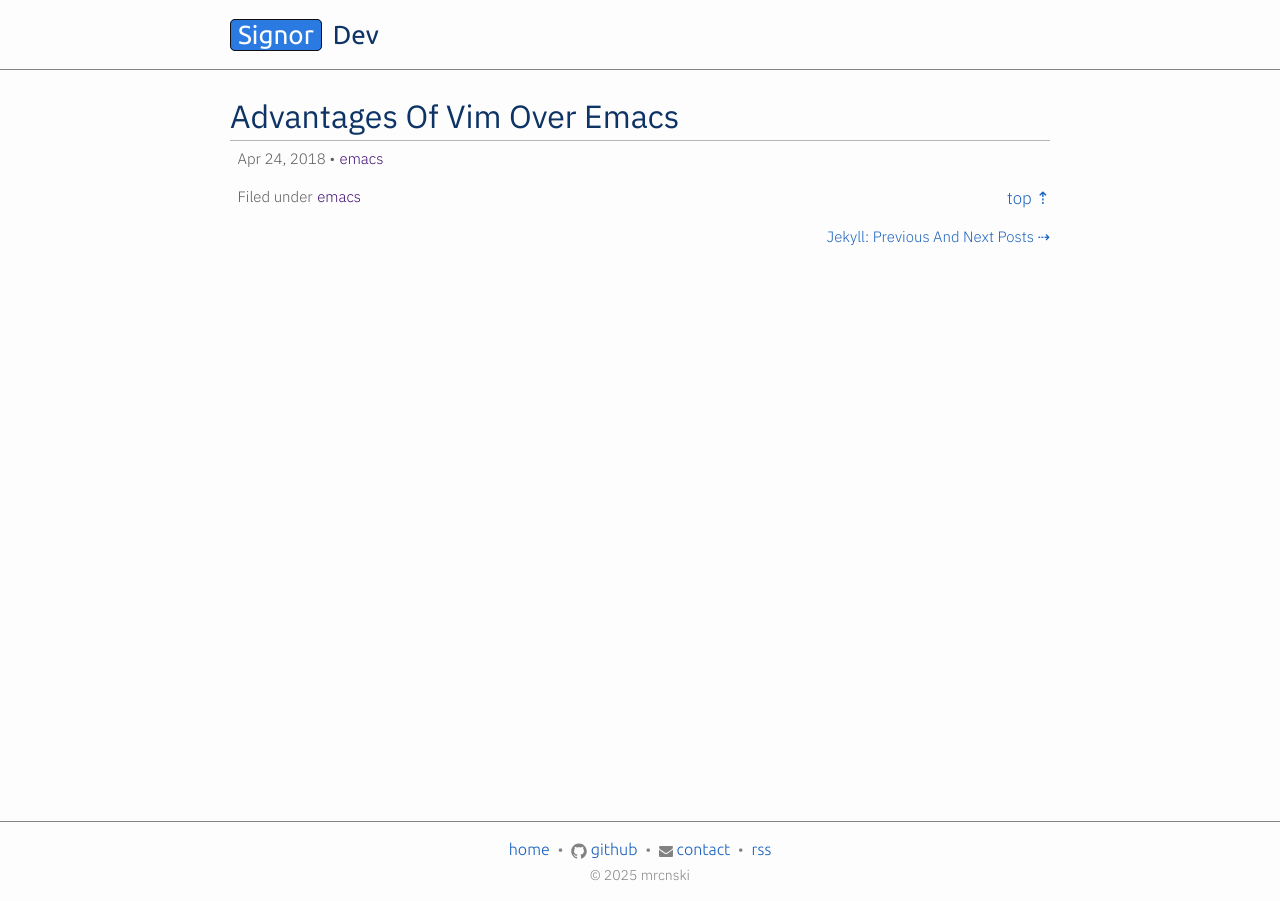
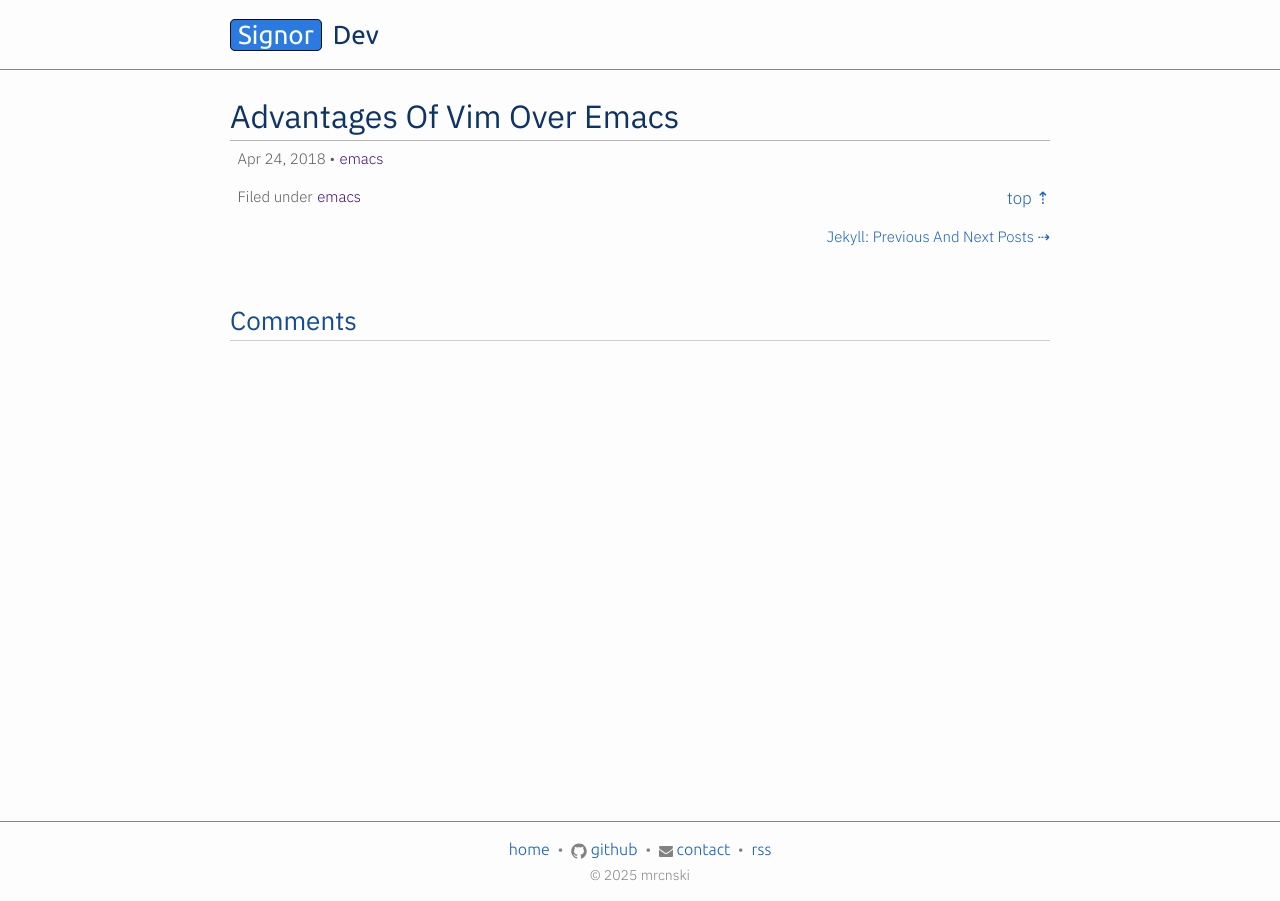
Before and after one commit to mrcnski/signor.dev, a Jekyll site: the page built from _posts/2018-04-24-advantages-of-vim-over-emacs.md, in a window 1280 px wide. Built offline with Jekyll 4.4.1, drawn with Linux system fonts in a browser that asks for light colours; a script that is not in the unit is left out.

Commit message:
Add back comments

```diff
--- a/_includes/comments.html
+++ b/_includes/comments.html
@@ -1,7 +1,7 @@
-<section class="page__reactions">
-  <div class="comment-info">Note: anonymous comments require approval.</div>
-  <br>
-
-  <div id="commento"></div>
-  <script src="https://cdn.commento.io/js/commento.js"></script>
+<section>
+  <script async src="https://talk.hyvor.com/embed/embed.js" type="module"></script>
+  <hyvor-talk-comments
+      website-id="14524"
+	  page-id="{{ page.slug }}"
+  ></hyvor-talk-comments>
 </section>
--- a/_layouts/post.html
+++ b/_layouts/post.html
@@ -33,8 +33,10 @@ layout: default
     {% include post-footer.html %}
   </div>
 
-  <!-- <div class="comments">
-       {% include comments.html %}
-       </div> -->
+  <h2 id="comments">Comments</h2>
+
+  <div class="comments">
+    {% include comments.html %}
+  </div>
 
 </article>
--- a/_sass/minutia/_layout.scss
+++ b/_sass/minutia/_layout.scss
@@ -247,7 +247,6 @@ img + em {
 
 .default-content {
     padding-top: $spacing-unit;
-    padding-bottom: $spacing-unit;
 
     flex: 1;
 
```
